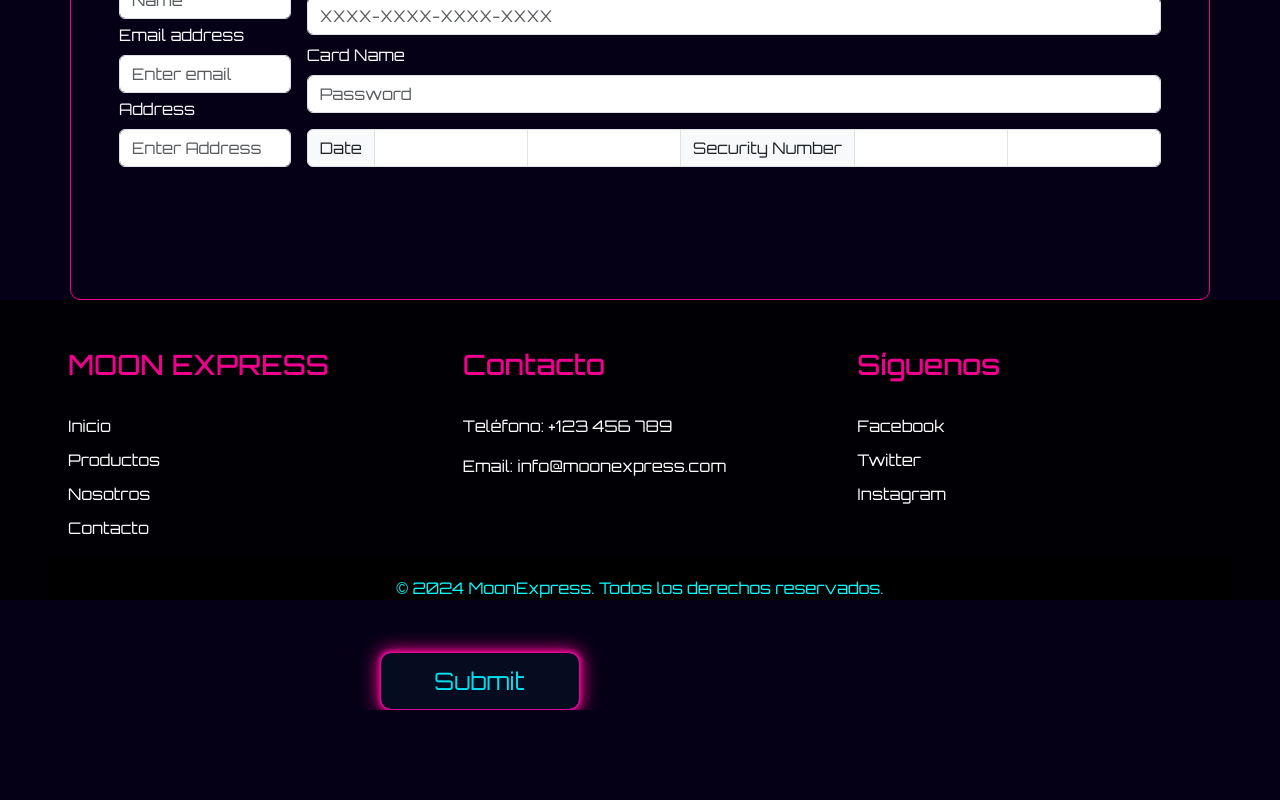
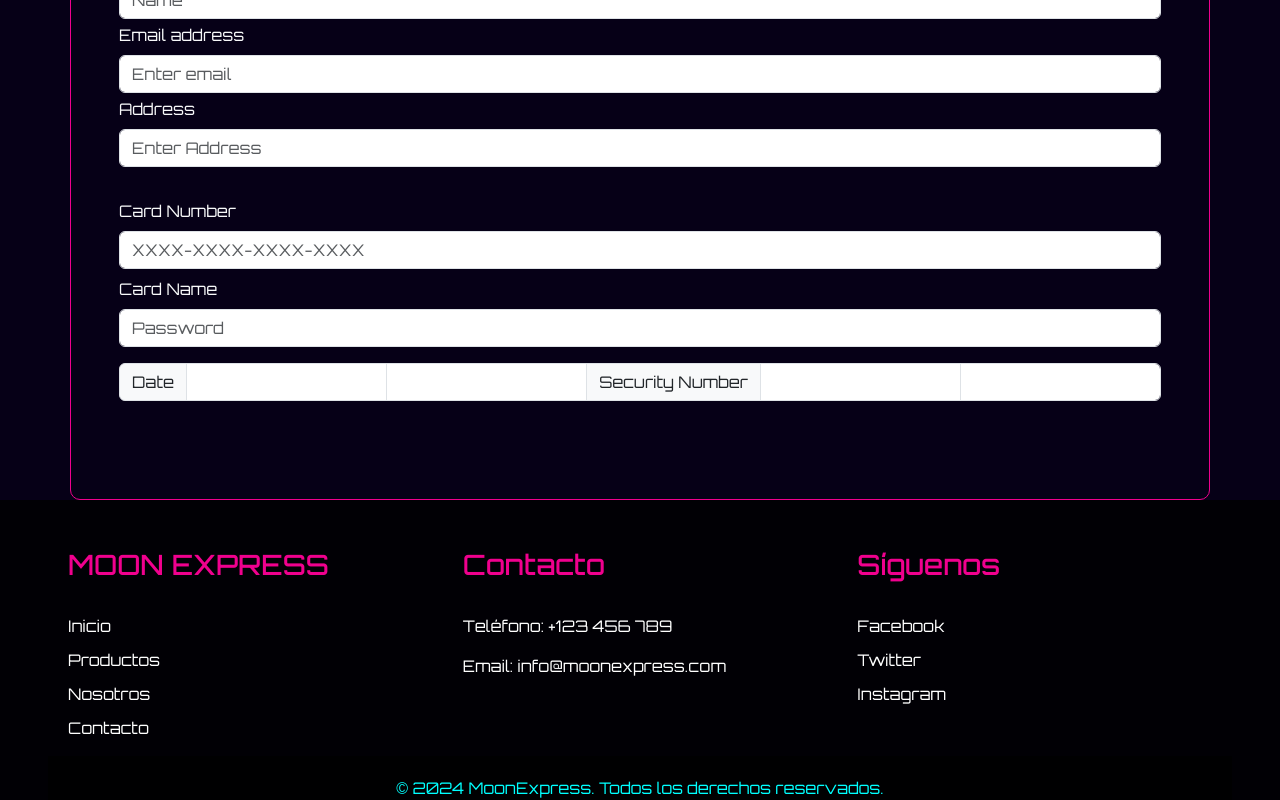
Before and after one commit to sefogi/hackaton13, a React (Vite) app: page /Payment in a window 1280 px wide. Shown: the part 300-1100 px from the top of the page. Before the commit the page ends 1010 px from the top, so only its background shows below. Built offline with nearby package versions, Linux system fonts and the light colour scheme.

Commit message:
paymentform1.1

```diff
--- a/index.html
+++ b/index.html
@@ -5,7 +5,7 @@
     <link rel="icon" type="image/svg+xml" href="/vite.svg" />
     <link href="https://cdn.jsdelivr.net/npm/bootstrap@5.3.3/dist/css/bootstrap.min.css" rel="stylesheet" integrity="sha384-QWTKZyjpPEjISv5WaRU9OFeRpok6YctnYmDr5pNlyT2bRjXh0JMhjY6hW+ALEwIH" crossorigin="anonymous">
     <meta name="viewport" content="width=device-width, initial-scale=1.0" />
-    <link href="https://cdn.jsdelivr.net/npm/bootstrap@5.3.3/dist/css/bootstrap.min.css" rel="stylesheet" integrity="sha384-QWTKZyjpPEjISv5WaRU9OFeRpok6YctnYmDr5pNlyT2bRjXh0JMhjY6hW+ALEwIH" crossorigin="anonymous">
+
     <title>ModasChic</title>
   </head>
   <body>
--- a/src/App.css
+++ b/src/App.css
@@ -1,3 +1,4 @@
+
 .container-fluid{
   display: flex;
   flex-direction: column;
--- a/src/components/HeroImg/Hero.jsx
+++ b/src/components/HeroImg/Hero.jsx
@@ -4,7 +4,7 @@ export const Hero = () => {
     return (
     <>
     <div className='heroHolder'>
-    <button className="btn">Telepórtate</button>
+    <button className="bt">Telepórtate</button>
     </div>
     </>
     )
--- a/src/context/Product.Context.jsx
+++ b/src/context/Product.Context.jsx
@@ -37,7 +37,7 @@ export function ProductProvider({ children }) {
     try {
       setLoading(true);
       setError(null);
-      const newProducts = await productsList("https://fakeapi-dusky.vercel.app/product/");
+      const newProducts = await productsList("");
 
       setProducts(newProducts);
     } catch (e) {
@@ -55,7 +55,7 @@ export function ProductProvider({ children }) {
       setLoading(true);
       setError(null);
       const newProduct = await productsList(
-        "https://fakeapi-dusky.vercel.app/product/" + idProduct
+        "" + idProduct
       );
       setProductById(newProduct);
     } catch (e) {
--- a/src/pages/Payment.jsx
+++ b/src/pages/Payment.jsx
@@ -11,7 +11,7 @@ export const Payment = () => {
     return (
         <Container fluid="md"className="payment_Container" >
 
-                <Stack direction="horizontal" gap={3}>
+                <Stack  gap={3}>
                     <Form>
                         <Form.Group className="mb-1">
                             <Form.Label className="text-light">Full Name</Form.Label>
@@ -27,6 +27,7 @@ export const Payment = () => {
                             <Form.Label className="text-light">Address</Form.Label>
                             <Form.Control type="text" placeholder="Enter Address" />
                         </Form.Group>
+
                     </Form>
                     <Form>
                         <Form.Group className="mb-2">
@@ -49,12 +50,11 @@ export const Payment = () => {
                         </InputGroup>
 
                     </Form>
-                </Stack>
 
 
+                    </Stack>
 
 
-            <Button variant="primary" type="submit">Submit</Button>
         </Container>
     );
 }
--- a/src/pages/payment.css
+++ b/src/pages/payment.css
@@ -5,6 +5,10 @@
     /* margin: 200px auto; */
     border-radius: 10px;
     align-items: center;
-    height: 400px;
+    height: 600px;
     padding: 3rem;
 }
+
+.button_payment{
+    display:flex;
+}
```
